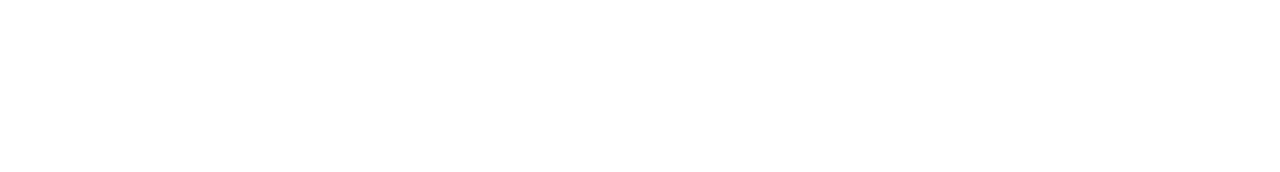
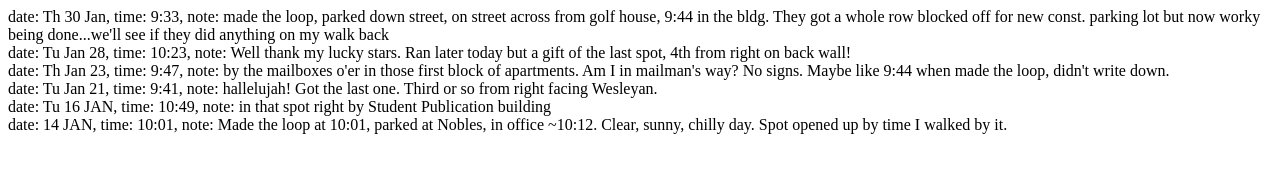
Before and after one commit to barrycumbie/jubilant-garbanzo-easy-read, a plain HTML site: page index.html in a window 1280 px wide. Drawn offline with nearby package versions, Linux system fonts and the light colour scheme.

Commit message:
json example

```diff
--- /dev/null
+++ b/data/parkingData.json
@@ -0,0 +1,34 @@
+{ "parkingData" :
+    [
+        {
+            "date" : "Th 30 Jan",
+            "time" : "9:33",
+            "note" : "made the loop, parked down street, on street across from golf house, 9:44 in the bldg. They got a whole row blocked off for new const. parking lot but now worky being done...we'll see if they did anything on my walk back"
+        },
+        {
+            "date" : "Tu Jan 28",
+            "time" : "10:23",
+            "note" : "Well thank my lucky stars. Ran later today but a gift of the last spot, 4th from right on back wall!"
+        },
+        {
+            "date" : "Th Jan 23",
+            "time" : "9:47",
+            "note" : "by the mailboxes o'er in those first block of apartments. Am I in mailman's way? No signs. Maybe like 9:44 when made the loop, didn't write down."
+        },
+        {
+            "date" : "Tu Jan 21",
+            "time" : "9:41",
+            "note" : "hallelujah! Got the last one. Third or so from right facing Wesleyan."
+        },
+        {
+            "date" : "Tu 16 JAN",
+            "time" : "10:49",
+            "note" : "in that spot right by Student Publication building"
+        },
+        {
+            "date" : "14 JAN",
+            "time" : "10:01",
+            "note" : "Made the loop at 10:01, parked at Nobles, in office ~10:12. Clear, sunny, chilly day.</em> Spot opened up by time I walked by it."
+        }
+    ]
+}
--- a/index.html
+++ b/index.html
@@ -5,12 +5,14 @@
   <meta name="viewport" content="width=device-width, initial-scale=1.0">
   <title>easy read</title>
 </head>
-<body>
+<body id="body">
 
   <div id="dataSpot"></div>
 <script src="https://code.jquery.com/jquery-3.7.1.min.js"
   integrity="sha256-/JqT3SQfawRcv/BIHPThkBvs0OEvtFFmqPF/lYI/Cxo=" crossorigin="anonymous"></script>
-<script type="module" src="scripts/readEasyData.js"></script>
+<!-- <script type="module" src="scripts/readEasyData.js"></script> -->
+<script src="scripts/readParkingData.js"></script>
+
 </body>
 
 </html>
--- /dev/null
+++ b/scripts/readParkingData.js
@@ -0,0 +1,32 @@
+// Fetch the JSON data
+
+fetch('../data/parkingData.json')
+    .then(response => {
+        if (!response.ok) {
+            throw new Error('Network response was not ok');
+        }
+        return response.json();
+    })
+    .then(data => {
+        //use to check data object returned okay
+        //console.log(data.parkingData);
+
+         displayParkingData(data.parkingData);
+    })
+    .catch(error => {
+        // Handle errors
+        console.error('Fetch Error :-S', error);
+    });
+
+
+function displayParkingData(parkingData) {
+
+    for (const log of parkingData) {
+        console.log(`date: ${log.date}`);
+        console.log(`time: ${log.time}`);
+        console.log(`note: ${log.note}`);
+
+        document.getElementById('body').innerHTML += `date: ${log.date}, time: ${log.time}, note: ${log.note} <br>`;
+
+ }
+}
```
Also changed, not shown: 1 other file.
